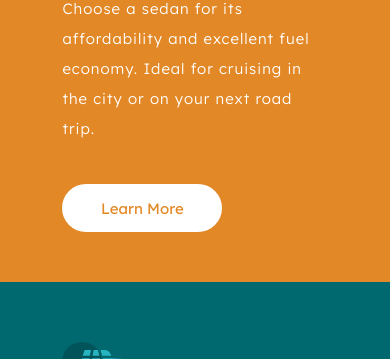
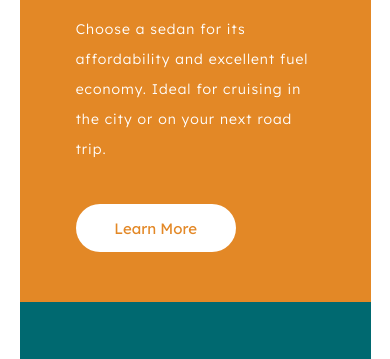
Before and after one commit to ClaudioAmareno/3-columns-review, a plain HTML site: page index.html in a window 390 px wide. Shown: the part 242-601 px from the top of the page. Drawn offline with Linux system fonts and the light colour scheme.

Commit message:
repair mobile

```diff
--- a/sass/main.scss
+++ b/sass/main.scss
@@ -12,7 +12,8 @@ body {
 	display: flex;
 	align-items: center;
 	justify-content: center;
-	height: 100vh;
+	min-height: 100vh;
+	min-width: 100vw;
 	font-family: 'Lexend Deca', sans-serif;
 	font-weight: 300;
 }
@@ -28,13 +29,12 @@ body {
 	&__first {
 		background-color: hsl(31, 77%, 52%);
 
-		&-btn{
-
+		&-btn {
 			&-text {
 				color: hsl(31, 77%, 52%);
 			}
 
-            &-text:hover{
+			&-text:hover {
 				background-color: hsl(31, 77%, 52%);
 			}
 		}
@@ -48,7 +48,7 @@ body {
 				color: hsl(184, 100%, 22%);
 			}
 
-            &-text:hover{
+			&-text:hover {
 				background-color: hsl(184, 100%, 22%);
 			}
 		}
@@ -62,7 +62,7 @@ body {
 				color: hsl(179, 100%, 13%);
 			}
 
-            &-text:hover{
+			&-text:hover {
 				background-color: hsl(179, 100%, 13%);
 			}
 		}
@@ -112,11 +112,11 @@ body {
 				background-color: white;
 				border-radius: 50em;
 				border: none;
-                transition: background-color .5s;
+				transition: background-color 0.5s;
 				cursor: pointer;
 			}
 
-            &-text:hover{
+			&-text:hover {
 				border: 3px solid white;
 				color: white;
 			}
@@ -125,22 +125,17 @@ body {
 }
 
 @media (max-width: 576px) {
-	body {
-		height: auto;
-	}
 
 	.card {
 		flex-direction: column;
-		width: auto;
-		border-radius: 0;
-		overflow: visible;
+		width: 90vw;
+		height: auto;
+		margin: 20rem 0 20rem 0;
 
 		&__first,
 		&__second,
 		&__third {
-			flex-direction: column;
-			width: 100vw;
-			height: 100%;
+			width: 90vw;
 			padding-left: 16%;
 			padding-right: 16%;
 
@@ -160,7 +155,7 @@ body {
 
 				&-info {
 					padding-top: 30rem;
-					font-size: 15px;
+					font-size: 14px;
 					line-height: 30rem;
 				}
 			}
```
Also changed, not shown: css/main.css, 1 other file. Lines whose indentation alone changed are shown as unchanged.
